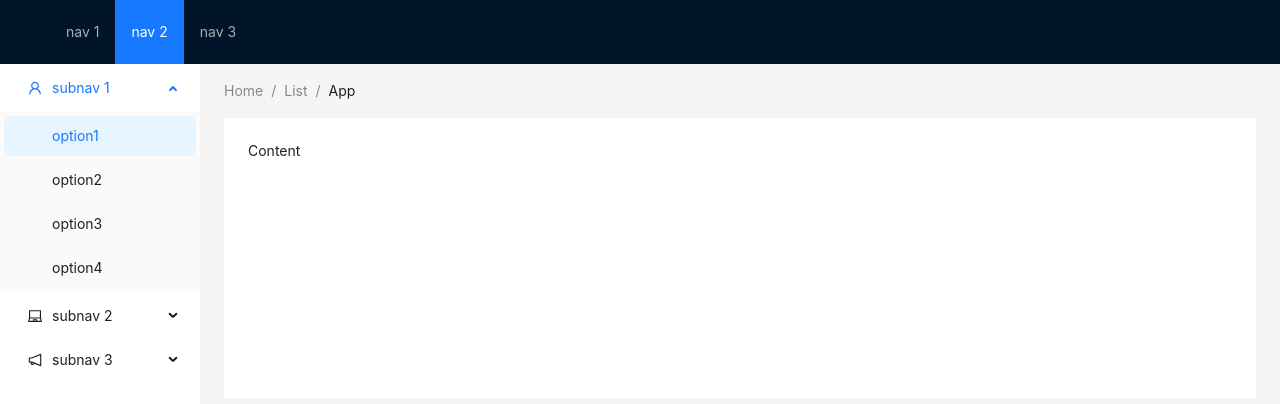
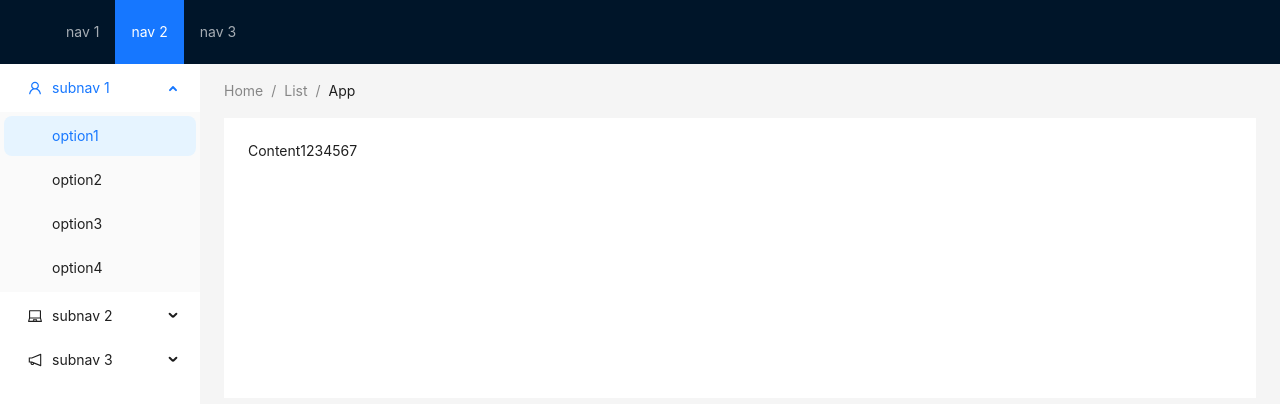
Before and after one commit to a6a18/react-frontend, a React (Create React App) app: page / in a window 1280 px wide. Shown: the top 404 px of the page. Built offline with nearby package versions, Linux system fonts and the light colour scheme.

Commit message:
Update App.js

```diff
--- a/src/App.js
+++ b/src/App.js
@@ -1,12 +1,17 @@
 import React from 'react';
-import { LaptopOutlined, NotificationOutlined, UserOutlined } from '@ant-design/icons';
+import {
+    LaptopOutlined,
+    NotificationOutlined,
+    UserOutlined,
+} from '@ant-design/icons';
 import { Breadcrumb, Layout, Menu, theme } from 'antd';
 const { Header, Content, Sider } = Layout;
 const items1 = ['1', '2', '3'].map((key) => ({
     key,
     label: `nav ${key}`,
 }));
-const items2 = [UserOutlined, LaptopOutlined, NotificationOutlined].map((icon, index) => {
+const items2 = [UserOutlined, LaptopOutlined, NotificationOutlined].map(
+    (icon, index) => {
         const key = String(index + 1);
         return {
             key: `sub${key}`,
@@ -20,7 +25,8 @@ const items2 = [UserOutlined, LaptopOutlined, NotificationOutlined].map((icon, i
                 };
             }),
         };
-});
+    }
+);
 const App = () => {
     const {
         token: { colorBgContainer },
@@ -29,7 +35,12 @@ const App = () => {
         <Layout>
             <Header className="header">
                 <div className="logo" />
-        <Menu theme="dark" mode="horizontal" defaultSelectedKeys={['2']} items={items1} />
+                <Menu
+                    theme="dark"
+                    mode="horizontal"
+                    defaultSelectedKeys={['2']}
+                    items={items1}
+                />
             </Header>
             <Layout>
                 <Sider
@@ -71,7 +82,7 @@ const App = () => {
                             background: colorBgContainer,
                         }}
                     >
-            Content
+                        Content1234567
                     </Content>
                 </Layout>
             </Layout>
```
Lines whose indentation alone changed are shown as unchanged.
